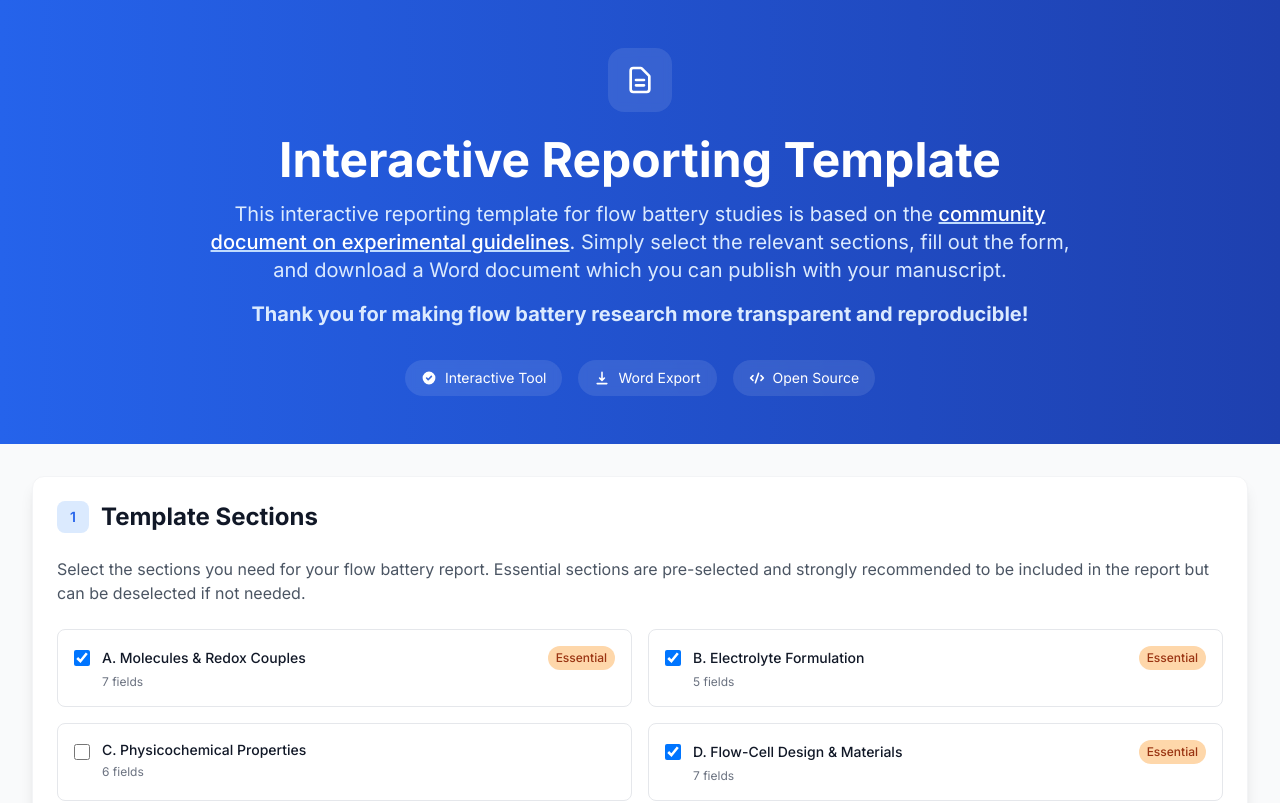
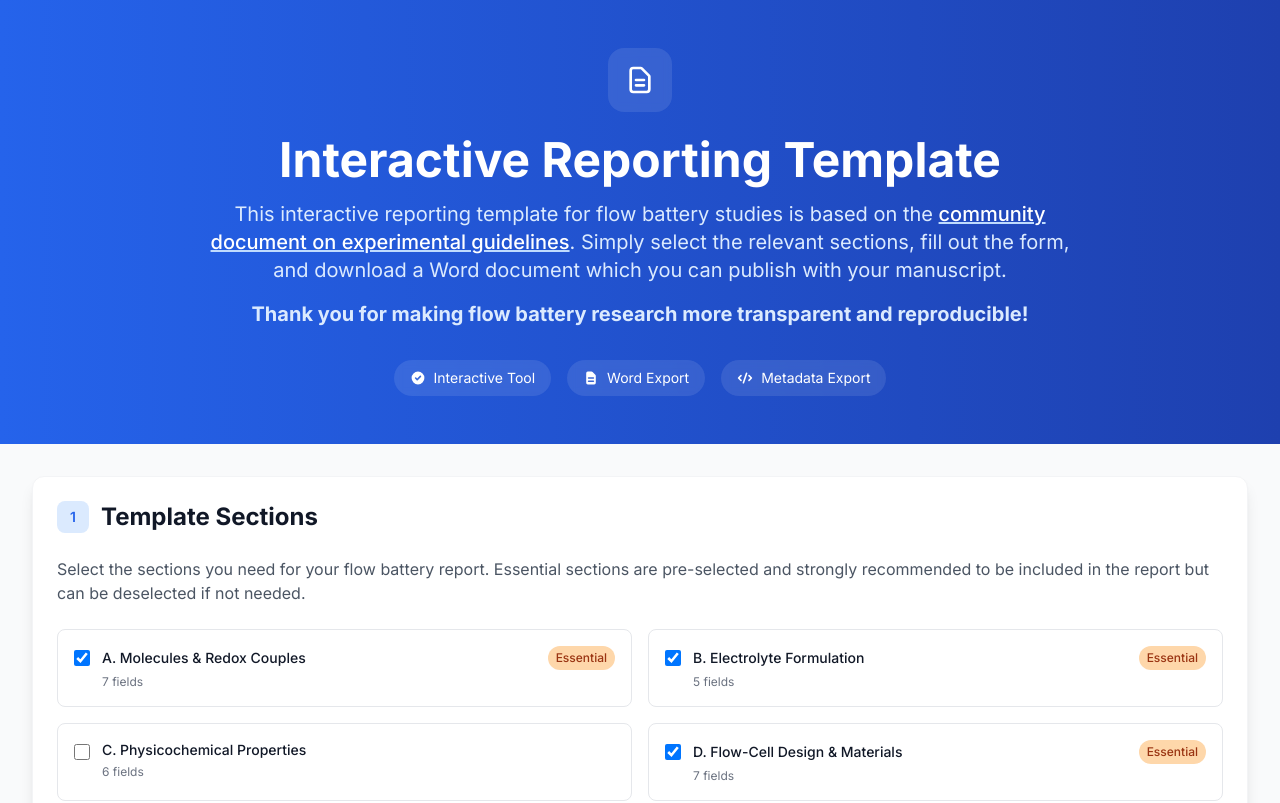
Before and after one commit to rfb-data-hub/reporting-template, a React (Create React App) app: page / in a window 1280 px wide. Shown: the top 803 px of the page. Built offline with nearby package versions, Linux system fonts and the light colour scheme; the HTML template or start-up script is replaced by a standard one.

Commit message:
fix: Minor language and design adjustments
- Download report button shouldn't wrap
- Header includes "Metadata export" badge now
- "Open Source" badge was removed from header

```diff
--- a/src/components/DownloadSection.js
+++ b/src/components/DownloadSection.js
@@ -198,7 +198,7 @@
             <button
               onClick={handleDownload}
               disabled={isGenerating}
-              className={`btn-primary flex items-center px-8 py-3 text-lg ${
+              className={`btn-primary flex items-center px-8 py-3 text-lg whitespace-nowrap ${
                 isGenerating ? 'opacity-50 cursor-not-allowed' : 'hover:shadow-lg transform hover:-translate-y-0.5'
               } ${!stats.essentialFieldsComplete ? 'bg-orange-600 hover:bg-orange-700' : ''} transition-all duration-200`}
             >
@@ -212,10 +212,10 @@
                 </>
               ) : (
                 <>
-                  <svg className="w-5 h-5 mr-2" fill="currentColor" viewBox="0 0 20 20">
+                  <svg className="w-6 h-6 mr-2" fill="currentColor" viewBox="0 0 20 20">
                     <path fillRule="evenodd" d="M3 17a1 1 0 011-1h12a1 1 0 110 2H4a1 1 0 01-1-1zm3.293-7.707a1 1 0 011.414 0L9 10.586V3a1 1 0 112 0v7.586l1.293-1.293a1 1 0 111.414 1.414l-3 3a1 1 0 01-1.414 0l-3-3a1 1 0 010-1.414z" clipRule="evenodd" />
                   </svg>
-                  Download Reports (Word + JSON)
+                  Download Report Files
                 </>
               )}
             </button>
--- a/src/components/Header.js
+++ b/src/components/Header.js
@@ -38,7 +38,7 @@
             </div>
             <div className="flex items-center bg-white/10 rounded-full px-4 py-2 backdrop-blur-sm">
               <svg className="w-4 h-4 mr-2" fill="currentColor" viewBox="0 0 20 20">
-                <path fillRule="evenodd" d="M3 17a1 1 0 011-1h12a1 1 0 110 2H4a1 1 0 01-1-1zm3.293-7.707a1 1 0 011.414 0L9 10.586V3a1 1 0 112 0v7.586l1.293-1.293a1 1 0 111.414 1.414l-3 3a1 1 0 01-1.414 0l-3-3a1 1 0 010-1.414z" clipRule="evenodd" />
+                <path fillRule="evenodd" d="M4 4a2 2 0 012-2h4.586A2 2 0 0112 2.586L15.414 6A2 2 0 0116 7.414V16a2 2 0 01-2 2H6a2 2 0 01-2-2V4zm2 6a1 1 0 011-1h6a1 1 0 110 2H7a1 1 0 01-1-1zm1 3a1 1 0 100 2h6a1 1 0 100-2H7z" clipRule="evenodd" />
               </svg>
               Word Export
             </div>
@@ -46,7 +46,7 @@
               <svg className="w-4 h-4 mr-2" fill="currentColor" viewBox="0 0 20 20">
                 <path fillRule="evenodd" d="M12.316 3.051a1 1 0 01.633 1.265l-4 12a1 1 0 11-1.898-.632l4-12a1 1 0 011.265-.633zM5.707 6.293a1 1 0 010 1.414L3.414 10l2.293 2.293a1 1 0 11-1.414 1.414l-3-3a1 1 0 010-1.414l3-3a1 1 0 011.414 0zm8.586 0a1 1 0 011.414 0l3 3a1 1 0 010 1.414l-3 3a1 1 0 11-1.414-1.414L16.586 10l-2.293-2.293a1 1 0 010-1.414z" clipRule="evenodd" />
               </svg>
-              Open Source
+              Metadata Export
             </div>
           </div>
         </div>
```
